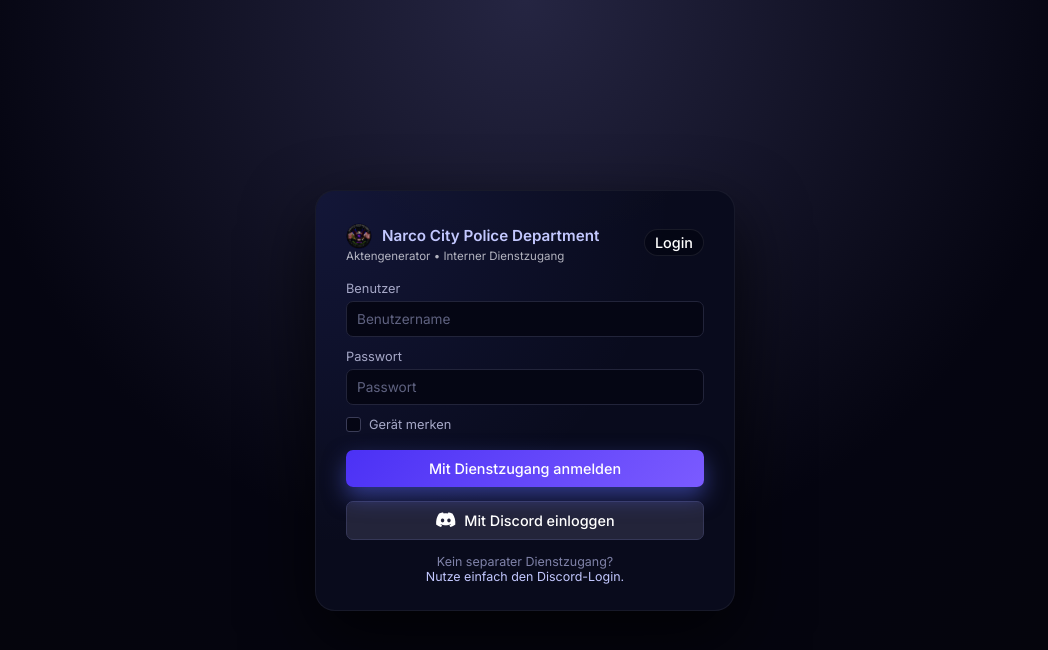
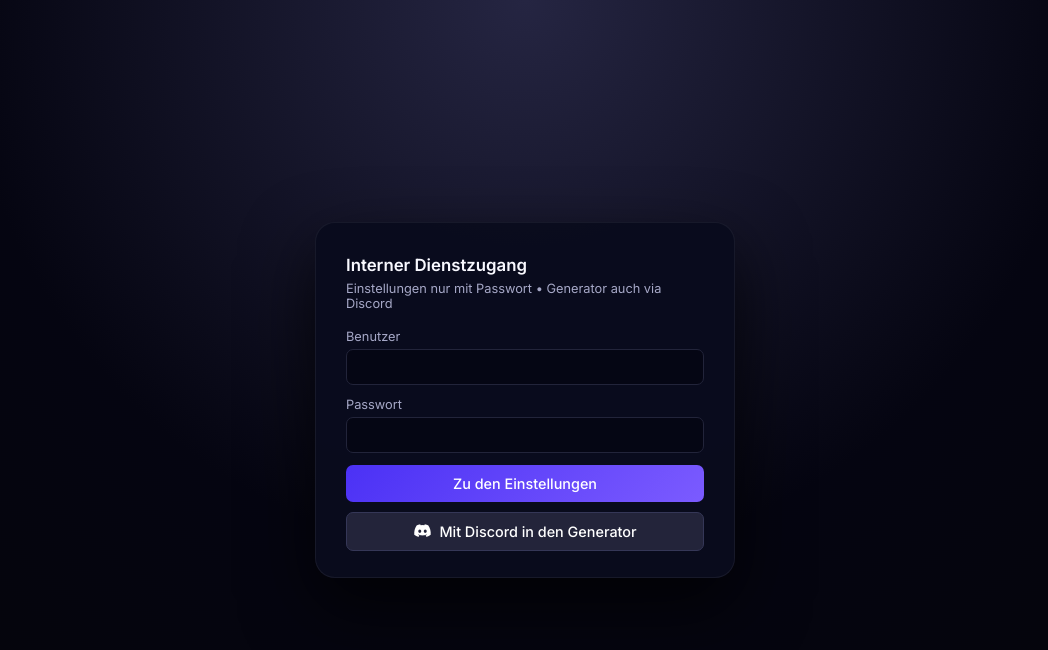
Before and after one commit to NewGamez/Aktengenerator, a plain HTML site: page index.html in a window 1280 px wide. Shown: the whole page, without its empty margins (115-1163 px from the left). Drawn offline with Linux system fonts and the light colour scheme.

Commit message:
Update index.html

```diff
--- a/index.html
+++ b/index.html
@@ -9,270 +9,104 @@
   <link rel="stylesheet" href="https://cdnjs.cloudflare.com/ajax/libs/font-awesome/6.5.1/css/all.min.css">
 
   <style>
-    * {
-      box-sizing: border-box;
-      margin: 0;
-      padding: 0;
-      font-family: "Inter", sans-serif;
+    *{box-sizing:border-box;margin:0;padding:0;font-family:"Inter",sans-serif}
+    body{
+      min-height:100vh;
+      background:radial-gradient(circle at top,#252542 0,#050511 55%,#050509 100%);
+      color:#f9f9ff;
+      display:flex;
+      align-items:center;
+      justify-content:center;
+      padding:20px;
     }
-
-    body {
-      min-height: 100vh;
-      background: radial-gradient(circle at top, #252542 0, #050511 55%, #050509 100%);
-      color: #f9f9ff;
-      display: flex;
-      align-items: center;
-      justify-content: center;
-      padding: 20px;
+    .login-wrapper{
+      background:rgba(10,12,30,.96);
+      border-radius:20px;
+      padding:32px 30px 26px;
+      width:420px;
+      box-shadow:0 28px 70px rgba(0,0,0,.75);
+      border:1px solid rgba(255,255,255,.06);
     }
-
-    .login-wrapper {
-      background: rgba(10, 12, 30, 0.96);
-      border-radius: 20px;
-      padding: 32px 30px 26px;
-      width: 420px;
-      max-width: 100%;
-      box-shadow: 0 28px 70px rgba(0, 0, 0, 0.75);
-      border: 1px solid rgba(255, 255, 255, 0.06);
-      position: relative;
-      overflow: hidden;
+    .headline{font-size:1.05rem;font-weight:600;margin-bottom:6px}
+    .headline-sub{font-size:.8rem;color:#a6a8c7;margin-bottom:18px}
+    .field-group{margin-bottom:12px}
+    .field-label{font-size:.8rem;color:#a6a8c7;margin-bottom:5px}
+    .input{
+      width:100%;
+      background:#050614;
+      border:1px solid #22243a;
+      border-radius:7px;
+      padding:9px 10px;
+      color:#fff;
     }
-
-    .login-wrapper::before {
-      content: "";
-      position: absolute;
-      inset: 0;
-      background: radial-gradient(circle at top left, rgba(88,101,242,0.18), transparent 60%);
-      opacity: 0.7;
-      pointer-events: none;
+    .btn{
+      width:100%;
+      border-radius:7px;
+      padding:10px;
+      border:none;
+      cursor:pointer;
+      font-size:.9rem;
+      font-weight:500;
     }
-
-    .login-inner {
-      position: relative;
-      z-index: 1;
+    .btn-main{
+      background:linear-gradient(135deg,#4b31f5,#7b5bff);
+      color:#fff;
+      margin-bottom:10px;
     }
-
-    .login-header {
-      display: flex;
-      justify-content: space-between;
-      align-items: center;
-      margin-bottom: 18px;
-    }
-
-    .login-title-left {
-      font-size: 0.95rem;
-      font-weight: 600;
-      display: flex;
-      align-items: center;
-      gap: 10px;
-      color: #c3c8ff;
-    }
-
-    .login-title-sub {
-      font-size: 0.72rem;
-      opacity: 0.7;
-    }
-
-    .login-title-right {
-      font-size: 0.9rem;
-      font-weight: 500;
-      color: #ffffff;
-      padding: 4px 10px;
-      border-radius: 999px;
-      border: 1px solid rgba(255,255,255,0.08);
-      background: rgba(5,6,20,0.9);
-    }
-
-    .logo-img {
-      width: 26px;
-      height: 26px;
-      object-fit: cover;
-      border-radius: 50%;
-    }
-
-    .headline {
-      font-size: 1.05rem;
-      font-weight: 600;
-      margin-bottom: 6px;
-    }
-
-    .headline-sub {
-      font-size: 0.8rem;
-      color: #a6a8c7;
-      margin-bottom: 18px;
-    }
-
-    .field-group {
-      margin-bottom: 12px;
-    }
-
-    .field-label {
-      font-size: 0.8rem;
-      color: #a6a8c7;
-      margin-bottom: 5px;
-    }
-
-    .input {
-      width: 100%;
-      background: #050614;
-      border: 1px solid #22243a;
-      border-radius: 7px;
-      padding: 9px 10px;
-      color: #ffffff;
-      font-size: 0.85rem;
-      outline: none;
-      transition: border 0.15s ease, box-shadow 0.15s ease, background 0.15s ease;
-    }
-
-    .input::placeholder {
-      color: #5f6280;
-    }
-
-    .input:focus {
-      border-color: #5865f2;
-      box-shadow: 0 0 0 1px rgba(88, 101, 242, 0.4);
-      background: #090b23;
-    }
-
-    .remember-row {
-      display: flex;
-      align-items: center;
-      gap: 8px;
-      margin: 6px 0 18px;
-      font-size: 0.8rem;
-      color: #a6a8c7;
-      cursor: pointer;
-      user-select: none;
-    }
-
-    .checkbox {
-      width: 15px;
-      height: 15px;
-      border-radius: 3px;
-      border: 1px solid #3a3c57;
-      background: #050614;
-      cursor: pointer;
-      appearance: none;
-      -webkit-appearance: none;
-      position: relative;
-    }
-
-    .checkbox:checked {
-      background: #5865f2;
-      border-color: #5865f2;
-    }
-
-    .checkbox:checked::after {
-      content: "✓";
-      position: absolute;
-      top: 50%;
-      left: 50%;
-      transform: translate(-50%, -60%);
-      font-size: 0.7rem;
-    }
-
-    .btn {
-      width: 100%;
-      border-radius: 7px;
-      padding: 10px 10px;
-      border: none;
-      cursor: pointer;
-      font-size: 0.9rem;
-      font-weight: 500;
-      transition: transform 0.06s ease, box-shadow 0.06s ease, background 0.12s ease;
-    }
-
-    .btn-main {
-      background: linear-gradient(135deg, #4b31f5, #7b5bff);
-      color: #ffffff;
-      margin-bottom: 10px;
-      box-shadow: 0 10px 22px rgba(88, 101, 242, 0.5);
-    }
-
-    .btn-main:hover {
-      background: linear-gradient(135deg, #5a3fff, #8b6aff);
-      transform: translateY(-1px);
-      box-shadow: 0 14px 30px rgba(88, 101, 242, 0.65);
-    }
-
-    .btn-discord {
-      background: #23243a;
-      color: #ffffff;
-      display: flex;
-      align-items: center;
-      justify-content: center;
-      gap: 8px;
-      border: 1px solid #353757;
-      text-decoration: none;
-      margin-top: 4px;
-    }
-
-    .btn-discord:hover {
-      background: #2a2d4b;
-      transform: translateY(-1px);
-    }
-
-    .discord-icon {
-      font-size: 1.05rem;
-    }
-
-    .bottom-text {
-      margin-top: 14px;
-      font-size: 0.78rem;
-      text-align: center;
-      color: #7f82a8;
-    }
-
-    .bottom-text span {
-      color: #c3c8ff;
+    .btn-discord{
+      background:#23243a;
+      color:#fff;
+      display:flex;
+      align-items:center;
+      justify-content:center;
+      gap:8px;
+      border:1px solid #353757;
+      text-decoration:none;
     }
   </style>
 </head>
 <body>
-  <div class="login-wrapper">
-    <div class="login-inner">
-      <div class="login-header">
-        <div>
-          <div class="login-title-left">
-            <img src="ncpd-logo.png" class="logo-img" alt="NCPD Logo">
-            <span>Narco City Police Department</span>
-          </div>
-          <div class="login-title-sub">Aktengenerator • Interner Dienstzugang</div>
-        </div>
-        <div class="login-title-right">Login</div>
-      </div>
 
-     <form onsubmit="window.location.href='settings.html'; return false;">
-        <div class="field-group">
-          <div class="field-label">Benutzer</div>
-          <input type="text" class="input" placeholder="Benutzername" />
-        </div>
+<div class="login-wrapper">
+  <div class="headline">Interner Dienstzugang</div>
+  <div class="headline-sub">Einstellungen nur mit Passwort • Generator auch via Discord</div>
 
-        <div class="field-group">
-          <div class="field-label">Passwort</div>
-          <input type="password" class="input" placeholder="Passwort" />
-        </div>
+  <form id="loginForm">
+    <div class="field-group">
+      <div class="field-label">Benutzer</div>
+      <input id="loginUser" class="input">
+    </div>
+    <div class="field-group">
+      <div class="field-label">Passwort</div>
+      <input id="loginPass" type="password" class="input">
+    </div>
+    <button class="btn btn-main" type="submit">Zu den Einstellungen</button>
+  </form>
 
-        <label class="remember-row">
-          <input type="checkbox" class="checkbox" />
-          <span>Gerät merken</span>
-        </label>
+  <a class="btn btn-discord"
+     href="https://discord.com/api/oauth2/authorize?client_id=1447191138825142323&redirect_uri=https%3A%2F%2Fnewgamez.github.io%2FAktengenerator%2Fgenerator.html&response_type=token&scope=identify">
+    <i class="fa-brands fa-discord"></i>
+    <span>Mit Discord in den Generator</span>
+  </a>
+</div>
 
-        <button type="submit" class="btn btn-main">Mit Dienstzugang anmelden</button>
-      </form>
+<script>
+const VALID_USER = "Benni.60";
+const VALID_PASS = "DevBen1798";
 
-      <a
-        class="btn btn-discord"
-        href="https://discord.com/api/oauth2/authorize?client_id=1447191138825142323&redirect_uri=https%3A%2F%2Fnewgamez.github.io%2FAktengenerator%2Fgenerator.html&response_type=token&scope=identify">
-        <i class="fa-brands fa-discord discord-icon"></i>
-        <span>Mit Discord einloggen</span>
-      </a>
+document.getElementById("loginForm").addEventListener("submit", e => {
+  e.preventDefault();
+  const u = loginUser.value.trim();
+  const p = loginPass.value;
 
-      <div class="bottom-text">
-        Kein separater Dienstzugang?<br>
-        <span>Nutze einfach den Discord-Login.</span>
-      </div>
-    </div>
-  </div>
+  if (u === VALID_USER && p === VALID_PASS) {
+    sessionStorage.setItem("ncpd_admin_logged_in","true");
+    window.location.href = "settings.html";
+  } else {
+    alert("Zugriff verweigert");
+  }
+});
+</script>
+
 </body>
 </html>
```
